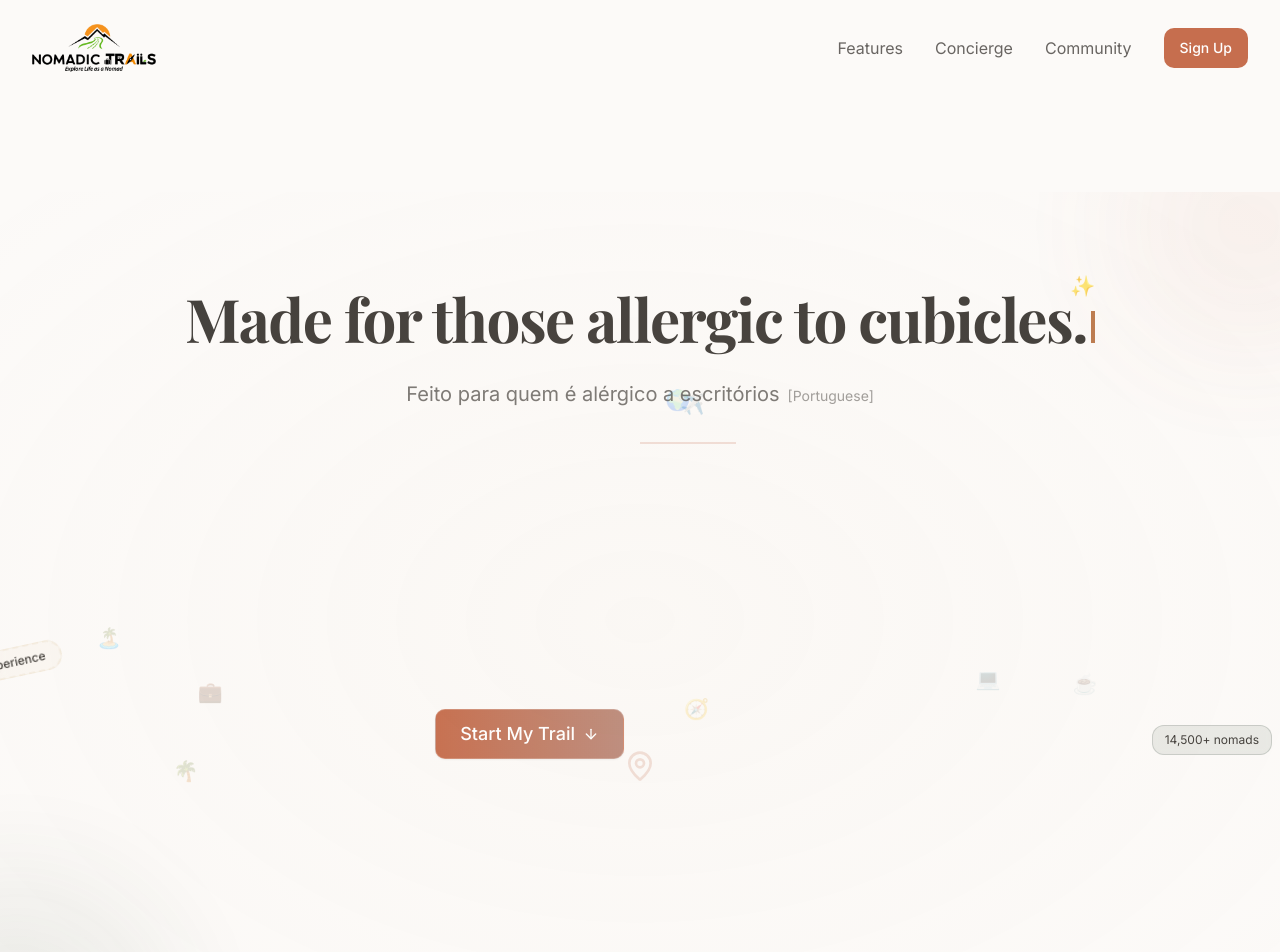
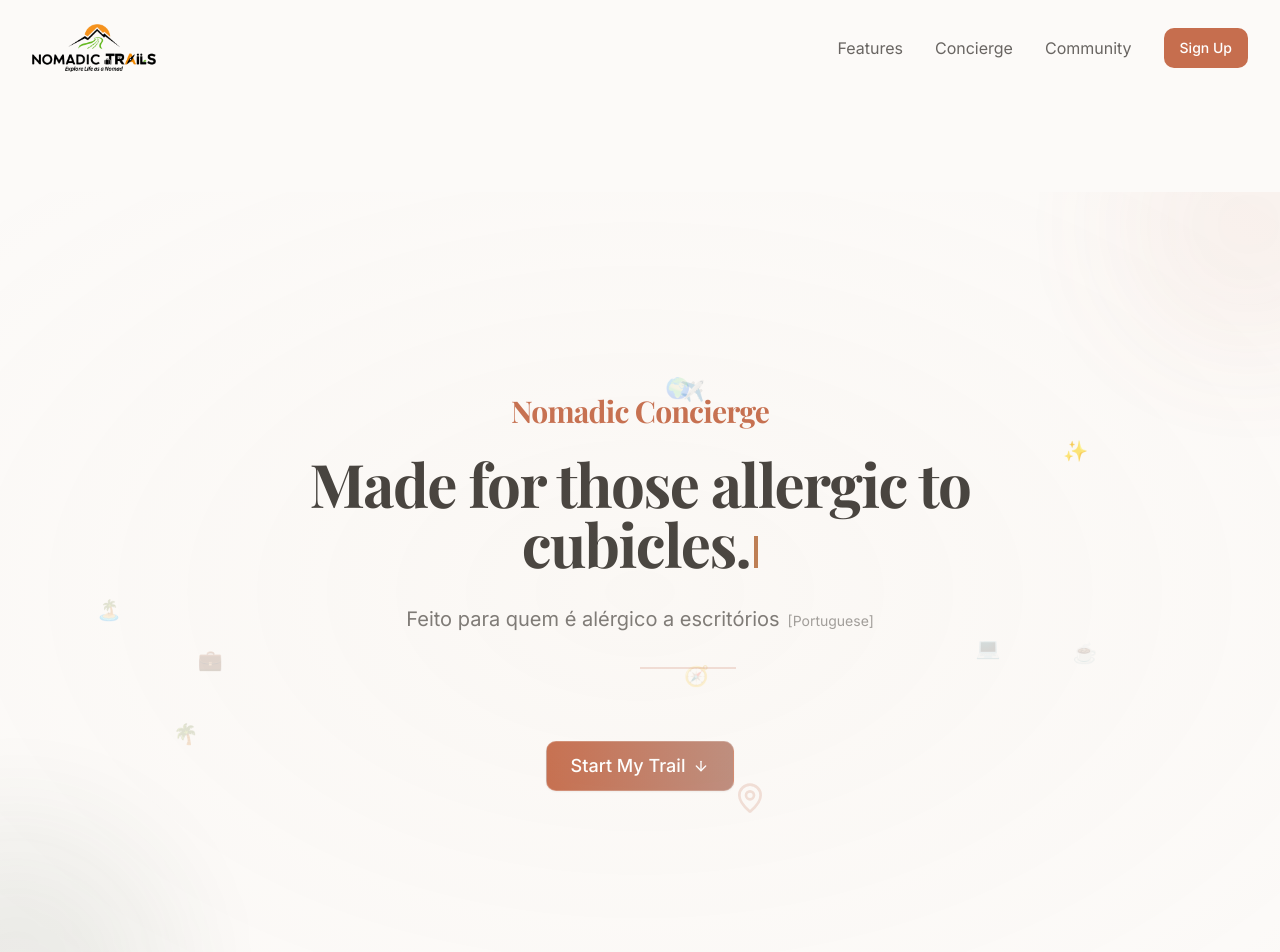
Before and after one commit to Sai-Prashanth123/nomad-trailblazer-hub, a React (Vite) app: page / in a window 1280 px wide. Shown: the top 952 px of the page. Built offline with nearby package versions, Linux system fonts and the light colour scheme.

Commit message:
Refactor Hero Section
Refactor the hero section to adjust layout and content. This includes removing the globe, centering the main heading, and adjusting spacing.

```diff
--- a/src/components/HeroSection.tsx
+++ b/src/components/HeroSection.tsx
@@ -1,5 +1,5 @@
+
 import { useState, useEffect, useRef } from 'react';
-import SplineGlobe from './SplineGlobe';
 import { Button } from "@/components/ui/button";
 import { ArrowDown, Sparkles, MapPin } from 'lucide-react';
 
@@ -26,8 +26,9 @@ const HeroSection = () => {
   // Animation state
   const [floatingIcons, setFloatingIcons] = useState<{id: number, icon: string, x: number, y: number, speed: number}[]>([]);
 
-  // Refs for scroll
-  const nomadConciergeRef = useRef<HTMLDivElement | null>(null);
+  // Button click ripple effect
+  const [ripples, setRipples] = useState<{id: number, x: number, y: number}[]>([]);
+  const nextId = useRef(0);
 
   // Typewriter effect
   useEffect(() => {
@@ -78,10 +79,6 @@ const HeroSection = () => {
     }
   };
 
-  // Button click ripple effect
-  const [ripples, setRipples] = useState<{id: number, x: number, y: number}[]>([]);
-  const nextId = useRef(0);
-
   const handleButtonClick = (e: React.MouseEvent<HTMLButtonElement>) => {
     const buttonRect = e.currentTarget.getBoundingClientRect();
     const rippleX = e.clientX - buttonRect.left;
@@ -105,7 +102,7 @@ const HeroSection = () => {
   };
 
   return (
-    <section className="min-h-screen pt-24 pb-16 flex items-center relative overflow-hidden">
+    <section className="min-h-screen py-24 flex items-center relative overflow-hidden">
       {/* Floating background icons */}
       {floatingIcons.map((item) => (
         <div
@@ -123,8 +120,11 @@ const HeroSection = () => {
       ))}
 
       <div className="container">
-        <div className="flex flex-col items-center">
-          {/* Centered main heading */}
+        <div className="flex flex-col items-center max-w-4xl mx-auto text-center">
+          {/* Main heading */}
+          <h2 className="text-3xl font-serif font-bold text-earth-terracotta mb-6">Nomadic Concierge</h2>
+
+          {/* Centered main tagline */}
           <div className="relative text-center mb-8">
             <h1 className="text-4xl sm:text-5xl md:text-6xl font-bold text-foreground leading-tight">
               {displayText}
@@ -145,9 +145,8 @@ const HeroSection = () => {
             <div className="absolute bottom-0 left-1/2 transform -translate-x-1/2 w-24 h-0.5 bg-earth-terracotta/30 animate-pulse-glow"></div>
           </div>
 
-          <div className="grid md:grid-cols-2 gap-8 items-center w-full">
-            {/* Left column - Button */}
-            <div className="flex flex-col justify-center items-center md:items-end space-y-8">
+          {/* Call to action button */}
+          <div className="mt-8">
             <div className="relative">
               <Button
                 className="glassmorphism bg-gradient-to-r from-earth-terracotta to-earth-clay text-white px-6 py-6 text-lg font-medium overflow-hidden group"
@@ -181,30 +180,6 @@ const HeroSection = () => {
                 <MapPin size={32} />
               </div>
             </div>
-
-              {/* Floating badge */}
-              <div className="hidden lg:block absolute -left-20 top-1/2 transform -rotate-12">
-                <div className="relative">
-                  <div className="rounded-full bg-earth-sand/10 backdrop-blur-sm border border-earth-sand/20 px-4 py-1.5 text-xs font-medium flex items-center space-x-1 animate-float">
-                    <Sparkles className="h-3 w-3 text-earth-terracotta" />
-                    <span>New Experience</span>
-                  </div>
-                  <div className="absolute inset-0 rounded-full border-2 border-dashed border-earth-sand/20 animate-spin-slow"></div>
-                </div>
-              </div>
-            </div>
-
-            {/* Right column - Globe */}
-            <div className="relative h-[400px] md:h-[500px]">
-              <div className="p-4 h-full relative">
-                <SplineGlobe />
-              </div>
-
-              {/* Floating label */}
-              <div className="absolute -right-6 top-1/2 transform translate-y-1/2 rotate-12 bg-earth-forest/10 backdrop-blur-sm border border-earth-forest/20 rounded-lg px-3 py-1.5 text-xs animate-float">
-                14,500+ nomads
-              </div>
-            </div>
           </div>
         </div>
       </div>
--- a/src/components/SplineGlobe.tsx
+++ /dev/null
@@ -1,29 +0,0 @@
-
-import { useEffect, useRef } from 'react';
-
-const SplineGlobe = () => {
-  const splineContainerRef = useRef<HTMLDivElement>(null);
-
-  useEffect(() => {
-    const script = document.createElement('script');
-    script.type = 'module';
-    script.src = 'https://unpkg.com/@splinetool/viewer@0.9.506/build/spline-viewer.js';
-    document.head.appendChild(script);
-
-    return () => {
-      document.head.removeChild(script);
-    };
-  }, []);
-
-  return (
-    <div className="relative w-full h-full" ref={splineContainerRef}>
-      <spline-viewer
-        url="https://my.spline.design/worldplanet-dYMRfEnujtJEKH41LnxShtb2/"
-        className="w-full h-full"
-        style={{ width: '100%', height: '100%' }}
-      />
-    </div>
-  );
-};
-
-export default SplineGlobe;
```
Lines whose indentation alone changed are shown as unchanged.
